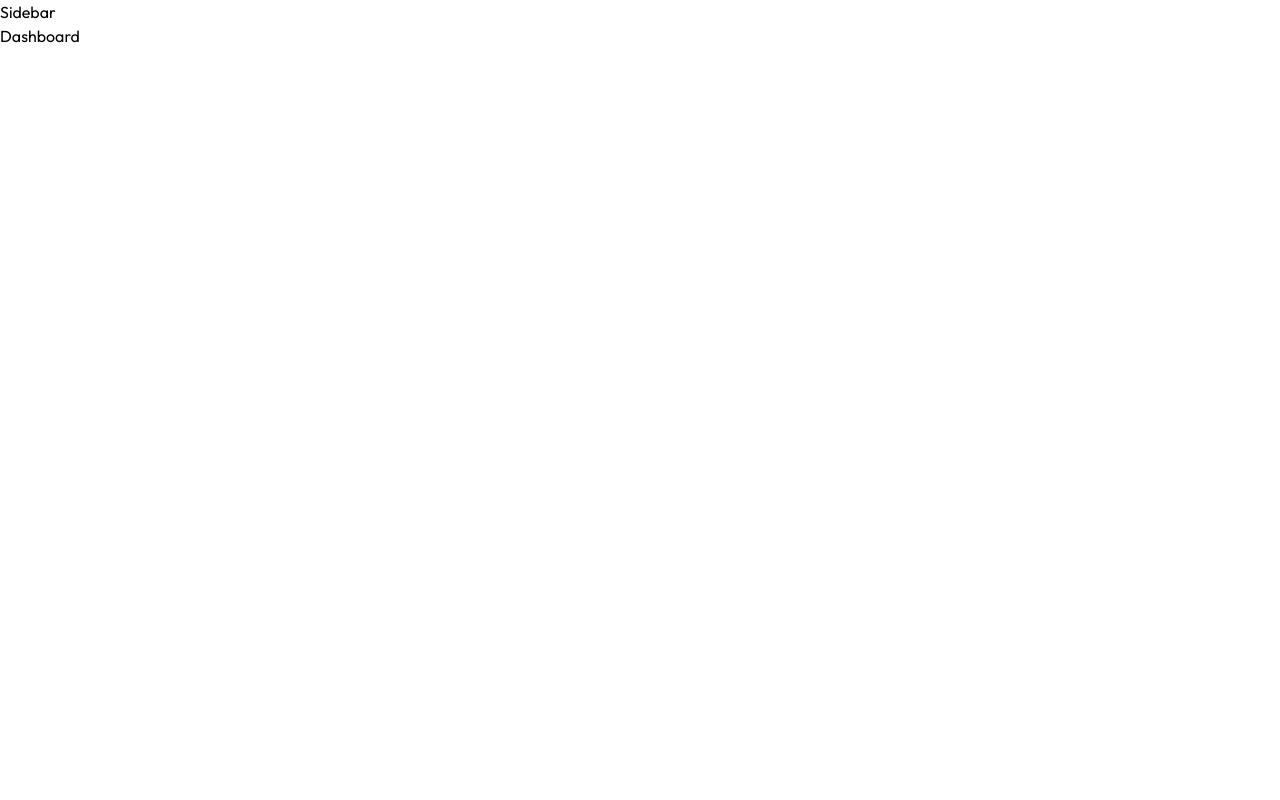
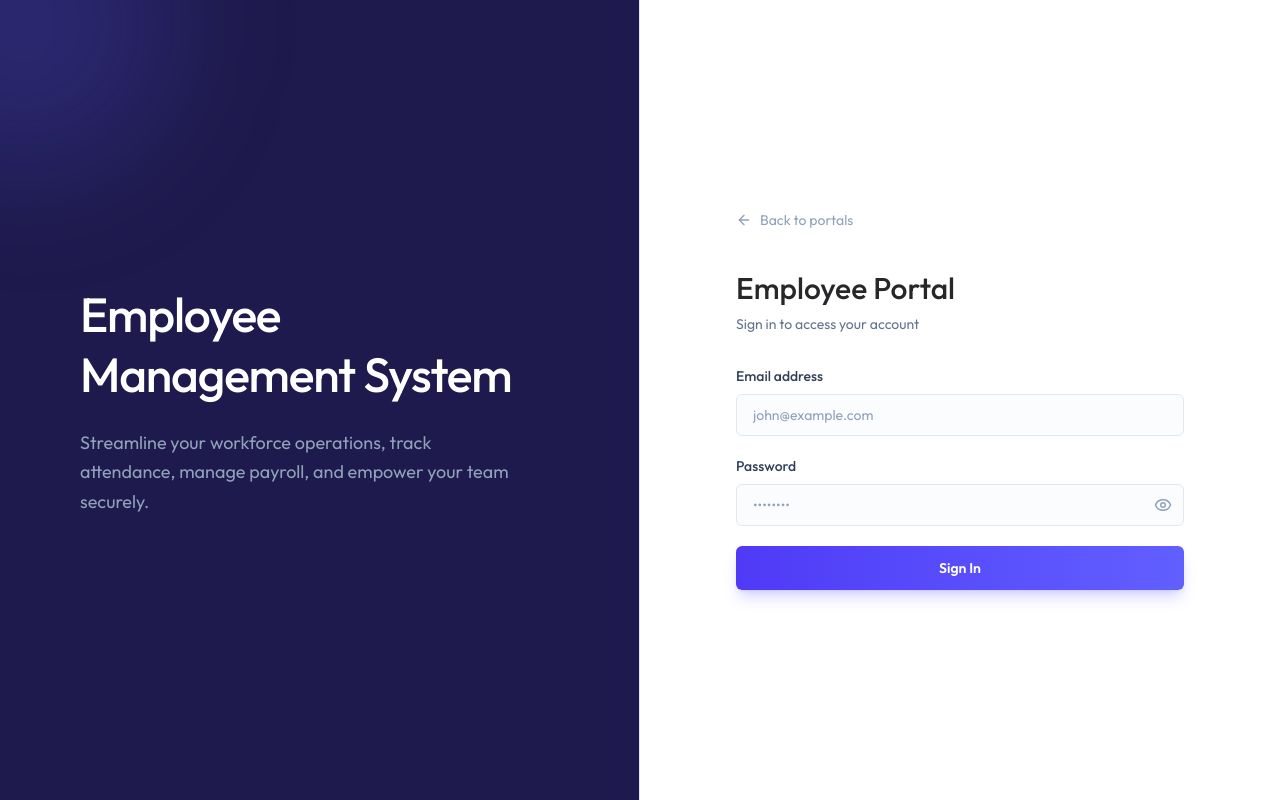
Before and after one commit to muzakryder2/mern-ems, a React (Vite) app in the folder client/: page /login/employee in a window 1280 px wide. Before the commit this address led to /dashboard. Built offline with nearby package versions, Linux system fonts and the light colour scheme.

Commit message:
Add login portal pages for admin and employee

```diff
--- a/client/src/App.jsx
+++ b/client/src/App.jsx
@@ -9,6 +9,7 @@
 import Paychecks from "./pages/paychecks";
 import Settings from "./pages/settings";
 import PrintPaycheck from "./pages/print-paycheck";
+import LoginForm from "./components/login-form";
 
 export default function App() {
   return (
@@ -17,6 +18,26 @@
 
       <Routes>
         <Route path="/login" element={<LoginLanding />} />
+        <Route
+          path="/login/admin"
+          element={
+            <LoginForm
+              role="admin"
+              title="Admin Portal"
+              subtitle="Sign in to manage the organization"
+            />
+          }
+        />
+        <Route
+          path="/login/employee"
+          element={
+            <LoginForm
+              role="employee"
+              title="Employee Portal"
+              subtitle="Sign in to access your account"
+            />
+          }
+        />
         <Route element={<Layout />}>
           <Route path="/dashboard" element={<Dashboard />} />
           <Route path="/employees" element={<Employees />} />
--- /dev/null
+++ b/client/src/components/login-form.jsx
@@ -0,0 +1,109 @@
+import { Link } from "react-router-dom";
+import { ArrowLeftIcon, EyeIcon, EyeOffIcon, Loader2Icon } from "lucide-react";
+import LoginLeftSide from "../components/login-left-side";
+import { useState } from "react";
+
+export default function LoginForm({ role, title, subtitle }) {
+  const [email, setEmail] = useState("");
+  const [password, setPassword] = useState("");
+  const [showPassword, setShowPassword] = useState(false);
+  const [error, setError] = useState("");
+  const [loading, setLoading] = useState(false);
+
+  const handleSubmit = (e) => {
+    e.preventDefault();
+  };
+
+  return (
+    <div className="min-h-screen flex flex-col md:flex-row">
+      <LoginLeftSide />
+
+      <div className="flex-1 flex items-center justify-center p-6 sm:p-12 bg-white">
+        <div className="w-full max-w-md animate-ade-in">
+          <Link
+            to="/login"
+            className="inline-flex items-center gap-2 text-slate-400 hover:text-slate-700 text-sm mb-10 transition-colors"
+          >
+            <ArrowLeftIcon size={16} /> Back to portals
+          </Link>
+
+          <div className="mb-8">
+            <h1 className="text-2xl sm:text-3xl font-medium text-zinc-800">
+              {title}
+            </h1>
+            <p className="text-slate-500 text-sm ms:text-base mt-2">
+              {subtitle}
+            </p>
+          </div>
+
+          {error && (
+            <div className="mb-6 p-4 bg-rose-50 border border-rose-200 text-rose-700 text-sm rounded-xl flex items-start gap-3">
+              <div className="w-1.5 h-1.5 rounded-full bg-rose-500 mt-1.5 shrink-0" />
+              {error}
+            </div>
+          )}
+
+          <form onSubmit={handleSubmit} className="space-y-5">
+            <div className="">
+              <label
+                className="block text-sm font-medium text-slate-700 mb-2"
+                htmlFor="email"
+              >
+                Email address
+              </label>
+              <input
+                type="email"
+                name="email"
+                id="email"
+                value={email}
+                onChange={(e) => setEmail(e.target.value)}
+                required
+                placeholder="john@example.com"
+              />
+            </div>
+            <div className="">
+              <label
+                className="block text-sm font-medium text-slate-700 mb-2"
+                htmlFor="password"
+              >
+                Password
+              </label>
+              <div className="relative">
+                <input
+                  type={showPassword ? "text" : "password"}
+                  name="password"
+                  id="password"
+                  value={password}
+                  onChange={(e) => setPassword(e.target.value)}
+                  required
+                  className="pr-11"
+                  placeholder="••••••••"
+                />
+                <button
+                  type="button"
+                  className="absolute right-3 top-1/2 -translate-y-1/2 text-slate-400 hover:text-slate-600 transition-colors"
+                  onClick={() => setShowPassword(!showPassword)}
+                >
+                  {showPassword ? (
+                    <EyeOffIcon size={18} />
+                  ) : (
+                    <EyeIcon size={18} />
+                  )}
+                </button>
+              </div>
+            </div>
+
+            <button
+              type="submit"
+              disabled={loading}
+              className="w-full py-3 bg-linear-to-r from-indigo-600 to-indigo-500 text-white rounded-md text-sm font-semibold hover:from-indigo-700 hover:to-indigo-600 disabled:opacity-50 transition-all duration-200 shadow-lg shadow-indigo-500/25 active:scale-[0.98] flex items-center justify-center"
+            >
+              {loading && <Loader2Icon className="animate-spin h-4 w-4 mr-2" />}
+              {loading ? "Signing in..." : "Sign In"}
+            </button>
+          </form>
+        </div>
+      </div>
+    </div>
+  );
+}
--- /dev/null
+++ b/client/src/components/login-left-side.jsx
@@ -0,0 +1,17 @@
+export default function LoginLeftSide() {
+  return (
+    <div className="hidden md:flex w-1/2 bg-indigo-950 relative overflow-hidden border-r border-slate-200">
+      <div className="absolute -top-30 -left-30 w-72 h-72 bg-indigo-500/20 rounded-full blur-3xl" />
+
+      <div className="relative z-10 flex flex-col items-start justify-center p-12 lg:p-20 w-full h-full">
+        <h1 className="text-4xl lg:text-5xl font-medium text-white mb-6 leading-tight tracking-tight">
+          Employee <br /> Management System
+        </h1>
+        <p className="text-slate-400 text-lg max-w-md leading-relaxed">
+          Streamline your workforce operations, track attendance, manage
+          payroll, and empower your team securely.
+        </p>
+      </div>
+    </div>
+  );
+}
--- a/client/src/pages/login-landing.jsx
+++ b/client/src/pages/login-landing.jsx
@@ -1,3 +1,67 @@
+import { Link } from "react-router-dom";
+import LoginLeftSide from "../components/login-left-side";
+import { ArrowRightIcon, ShieldIcon, UserIcon } from "lucide-react";
+
 export default function LoginLanding() {
-  return <div>LoginLanding</div>;
+  const portalOptions = [
+    {
+      to: "/login/admin",
+      title: "Admin Portal",
+      description:
+        "Manage employees, departments, payroll, and system configuration.",
+      icon: ShieldIcon,
+    },
+    {
+      to: "/login/employee",
+      title: "Employee Portal",
+      description:
+        "View your profile, track attendance, request time off, and access paychecks.",
+      icon: UserIcon,
+    },
+  ];
+
+  return (
+    <div className="min-h-screen flex flex-col md:flex-row">
+      <LoginLeftSide />
+
+      <div className="w-full md:w-1/2 flex flex-col items-center justify-center p-6 sm:p-12 lg:p-16 relative overflow-y-auto min-h-screen">
+        <div className="w-full max-w-md animate-fade-in relative z-10">
+          {/* Header */}
+          <div className="mb-10 text-center md:text-left">
+            <h2 className="text-3xl font-medium text-slate-900 tracking-tight mb-3">
+              Welcome Back
+            </h2>
+            <p className="text-slate-500">
+              Select your portal to securely access the system.
+            </p>
+          </div>
+
+          {/* Portals List */}
+          <div className="space-y-4">
+            {portalOptions.map((portal) => (
+              <Link
+                key={portal.to}
+                to={portal.to}
+                className="group block bg-slate-50 border border-slate-200 rounded-lg p-5 sm:p-6 transition-all duration-300 hover:border-indigo-400 hover:bg-indigo-50"
+              >
+                <div className="relative z-10 flex items-center justify-between gap-4 sm:gap-5">
+                  <h3 className="text-lg text-slate-800 group-hover:text-indigo-600 mb-1 transition-colors">
+                    {portal.title}
+                  </h3>
+                  <ArrowRightIcon className="w-4 h-4 text-slate-400 group-hover:text-indigo-600 group-hover:translate-x-1 transition-all duration-300" />
+                </div>
+              </Link>
+            ))}
+          </div>
+
+          {/* Footer */}
+          <div className="mt-12 text-center md:text-left text-sm text-slate-400">
+            <p>
+              &copy; {new Date().getFullYear()} GreatStack. All rights reserved.
+            </p>
+          </div>
+        </div>
+      </div>
+    </div>
+  );
 }
```
